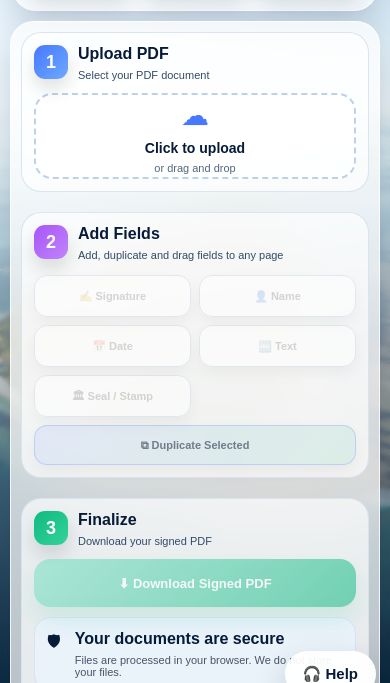
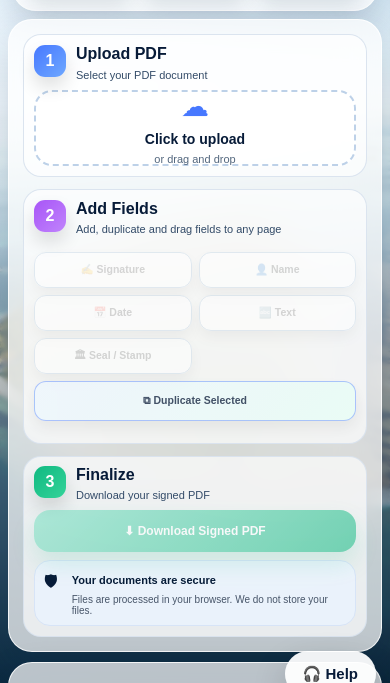
Before and after one commit to amirusaeed-droid/KC-SIGN, a plain HTML site: page index.html in a window 390 px wide. Shown: the part 135-818 px from the top of the page. Drawn offline with Linux system fonts and the light colour scheme; a script that the page names is missing.

Commit message:
Add files via upload

```diff
--- a/style.css
+++ b/style.css
@@ -1516,3 +1516,209 @@ body.dark .feature-card p {
   .step-title h2 { font-size: 16px; }
   .step-title p { font-size: 11px; }
 }
+
+/* V6.1 final mobile fix: keep Duplicate Selected visible */
+@media (max-width: 760px) {
+  .app-shell {
+    padding: 8px !important;
+    gap: 10px !important;
+  }
+
+  .sidebar {
+    height: auto !important;
+    max-height: none !important;
+    overflow: visible !important;
+    padding: 8px !important;
+  }
+
+  .sidebar .step-box {
+    margin: 6px !important;
+    padding: 10px !important;
+    border-radius: 18px !important;
+  }
+
+  .sidebar .step-title {
+    margin-bottom: 8px !important;
+  }
+
+  .sidebar .step-title h2 {
+    font-size: 16px !important;
+    line-height: 1.1 !important;
+  }
+
+  .sidebar .step-title p {
+    font-size: 11px !important;
+    line-height: 1.2 !important;
+  }
+
+  .sidebar .step-number {
+    width: 32px !important;
+    height: 32px !important;
+    font-size: 16px !important;
+  }
+
+  .sidebar .upload-box {
+    min-height: 76px !important;
+    height: 76px !important;
+  }
+
+  .sidebar .file-card {
+    height: 34px !important;
+    margin-top: 8px !important;
+    font-size: 10px !important;
+  }
+
+  .sidebar .step-box:nth-child(2) {
+    display: grid !important;
+    grid-template-columns: 1fr 1fr !important;
+    gap: 7px !important;
+  }
+
+  .sidebar .step-box:nth-child(2) .step-title {
+    grid-column: 1 / -1 !important;
+  }
+
+  .sidebar .tool-btn {
+    width: auto !important;
+    height: 38px !important;
+    min-height: 38px !important;
+    margin: 0 !important;
+    padding: 0 6px !important;
+    border-radius: 12px !important;
+    font-size: 11px !important;
+    line-height: 1.1 !important;
+    display: flex !important;
+    align-items: center !important;
+    justify-content: center !important;
+    text-align: center !important;
+    white-space: normal !important;
+  }
+
+  .sidebar .tool-btn.stamp,
+  .sidebar .tool-btn.duplicate {
+    grid-column: auto !important;
+  }
+
+  .sidebar .tool-btn.duplicate {
+    background: linear-gradient(135deg, #eef6ff, #e7fff6) !important;
+    border: 1px solid rgba(71,120,255,.55) !important;
+    color: #071b38 !important;
+    font-weight: 900 !important;
+  }
+
+  .sidebar .step-box:nth-child(3) {
+    padding-top: 9px !important;
+  }
+
+  .sidebar .download-btn {
+    height: 42px !important;
+    min-height: 42px !important;
+    font-size: 12px !important;
+  }
+
+  .sidebar .secure-note {
+    margin-top: 8px !important;
+    padding: 9px !important;
+  }
+
+  .sidebar .secure-note strong {
+    font-size: 11px !important;
+  }
+
+  .sidebar .secure-note p {
+    font-size: 10px !important;
+  }
+}
+
+@media (max-width: 430px) {
+  .sidebar .tool-btn {
+    height: 36px !important;
+    min-height: 36px !important;
+    font-size: 10.5px !important;
+  }
+}
+
+/* V6.2 desktop + mobile final fix: Duplicate button always visible */
+.sidebar {
+  overflow-y: auto !important;
+  overflow-x: hidden !important;
+  scrollbar-width: thin;
+}
+
+.sidebar .step-box:nth-child(2) {
+  padding-bottom: 20px !important;
+}
+
+.tool-btn.duplicate {
+  display: flex !important;
+  align-items: center !important;
+  justify-content: flex-start !important;
+  visibility: visible !important;
+  opacity: 1;
+  background: linear-gradient(135deg, rgba(71,120,255,.12), rgba(16,185,129,.12));
+  border: 1px solid rgba(71,120,255,.35);
+}
+
+.tool-btn.duplicate:disabled {
+  opacity: .75 !important;
+}
+
+@media (min-width: 761px) {
+  .sidebar {
+    min-height: 720px;
+  }
+
+  .step-box {
+    padding: 20px 24px !important;
+  }
+
+  .step-title {
+    margin-bottom: 14px !important;
+  }
+
+  .upload-box {
+    min-height: 112px !important;
+  }
+
+  .file-card {
+    height: 48px !important;
+    margin-top: 12px !important;
+  }
+
+  .tool-btn {
+    height: 48px !important;
+    min-height: 48px !important;
+    margin-top: 9px !important;
+    font-size: 15px !important;
+  }
+
+  .download-btn {
+    min-height: 52px !important;
+  }
+
+  .secure-note {
+    margin-top: 18px !important;
+    padding: 14px !important;
+  }
+}
+
+@media (max-width: 760px) {
+  .sidebar {
+    max-height: none !important;
+    height: auto !important;
+    overflow: visible !important;
+  }
+
+  .sidebar .step-box:nth-child(2) {
+    grid-template-columns: 1fr 1fr !important;
+    overflow: visible !important;
+  }
+
+  .sidebar .tool-btn.duplicate {
+    grid-column: 1 / -1 !important;
+    justify-content: center !important;
+    height: 40px !important;
+    min-height: 40px !important;
+    margin-bottom: 2px !important;
+  }
+}
```
